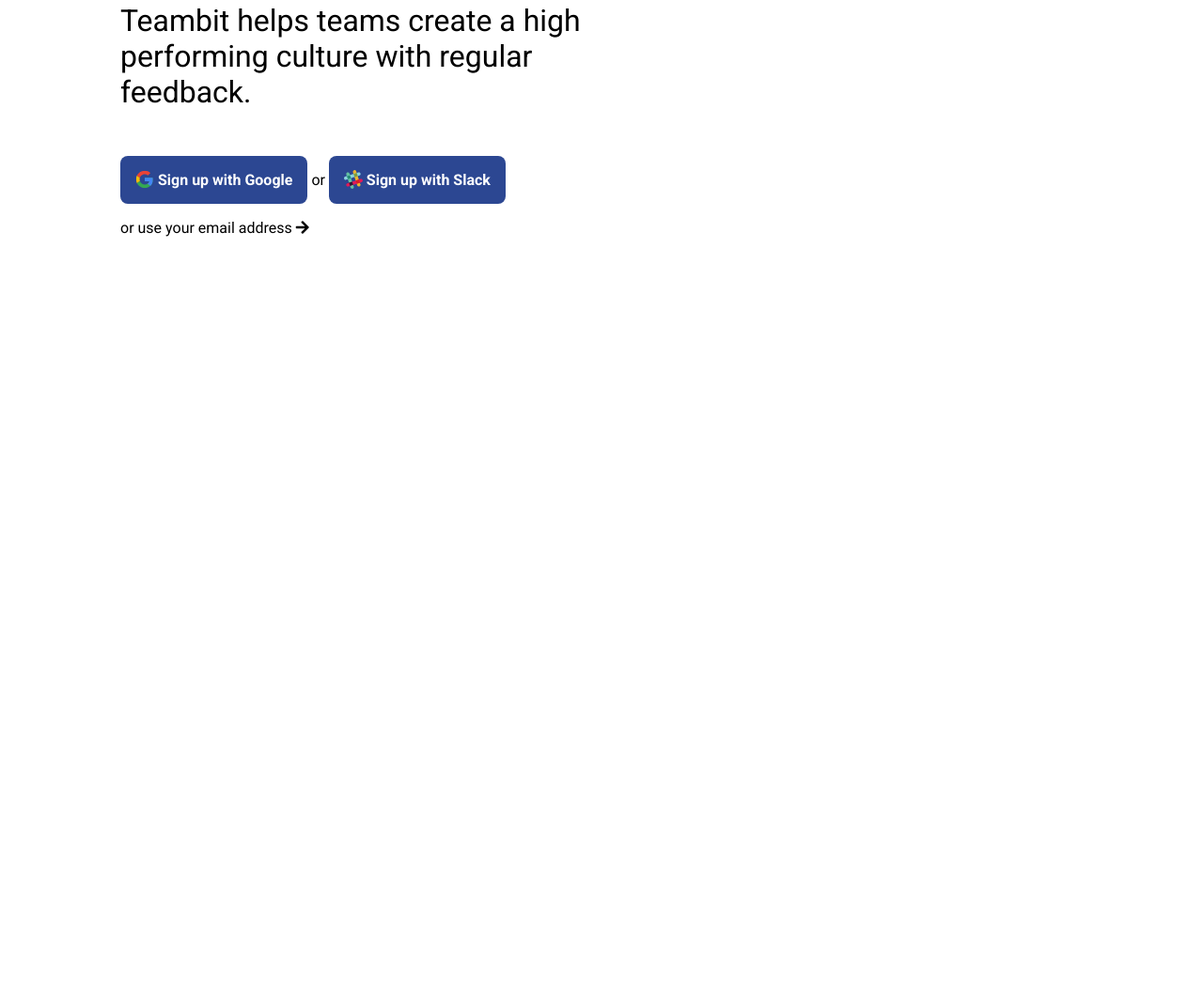
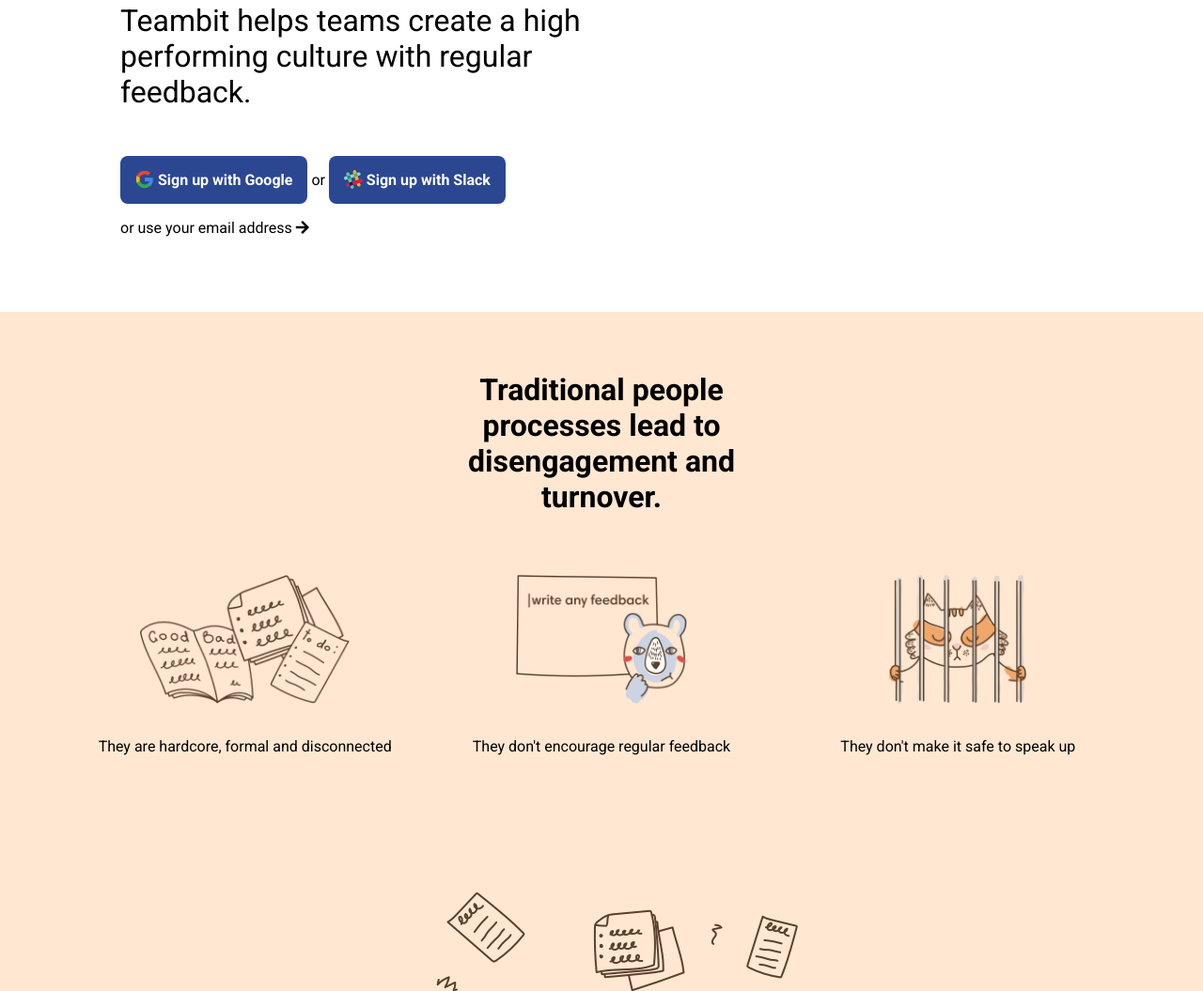
Before and after one commit to AndreiBurbulia/node-sass-teambit, a website: page index.html in a window 1280 px wide. Shown: the part 565-1620 px from the top of the page at 94% size. Before the commit the page ends 897 px from the top, so only its background shows below. Drawn offline with Linux system fonts and the light colour scheme.

Commit message:
Section 1 complete

```diff
--- a/index.html
+++ b/index.html
@@ -79,7 +79,64 @@
 
 
     <!-- Site Main -->
-    <main id="site_main"></main>
+    <main id="site_main">
+
+        <!-- Section Traditional -->
+        <section class="traditional">
+            <div class="container">
+
+                <!-- Top -->
+                <h2>Traditional people processes lead to disengagement and turnover.</h2>
+                <div class="card_container">
+                    <div class="card">
+                        <img src="./dist/img/hardcore.png" alt="illustration of books">
+                        <p>They are hardcore, formal and disconnected</p>
+                    </div>
+                    <div class="card">
+                        <img src="./dist/img/nofeedback.png" alt="illustration with write no feedback">
+                        <p>They don't encourage regular feedback</p>
+                    </div>
+                    <div class="card">
+                        <img src="./dist/img/notsafe.png" alt="illustration of no safe">
+                        <p>They don't make it safe to speak up</p>
+                    </div>
+                </div>
+                <img src="./dist/img/before.png" alt="Illustration of bunny with book">
+
+                <hr>
+
+                <!-- Bottom -->
+                <h2>If doesn't have to be like that. Teambit is a modern solution that teammates love.</h2>
+                <div class="card_container">
+                    <div class="card">
+                        <img src="./dist/img/lightweight.png" alt="illustration of chat and coppa">
+                        <p>It's lightweight fun and interconnected</p>
+                    </div>
+                    <div class="card">
+                        <img src="./dist/img/feedbacksuggestions.png" alt="illustration with feedback suggestion">
+                        <p>It encourages regular feedback with contextual requests</p>
+                    </div>
+                    <div class="card">
+                        <img src="./dist/img/safe.png" alt="illustration of no safe">
+                        <p>It creates a safe environment dialog</p>
+                    </div>
+                </div>
+                <img src="./dist/img/after.png" alt="Illustration of bunny with book">
+
+                <h2>Here is how it works</h2>
+
+
+            </div>
+        </section>
+        <!-- /Section Traditional -->
+
+        <!-- Section Presentation -->
+        <!-- /Section Presentation -->
+
+        <!-- Section See -->
+        <!-- /Section See -->
+
+    </main>
     <!-- /Site Main -->
 
     <!-- Site Footer -->
--- a/src/app.scss
+++ b/src/app.scss
@@ -14,6 +14,20 @@
     .container{
     width: $container_width;
     margin: auto;
-
     }
 }
+
+
+/* Main*/
+
+@import 'partials/traditional';
+
+/*Traditional*/
+.traditional{
+    background-color: $secondary_bg_color;
+
+    .container{
+        width: $container_width;
+        margin: auto;
+    }
+}
--- /dev/null
+++ b/src/partials/_traditional.scss
@@ -0,0 +1,41 @@
+.traditional{
+    .container{
+        display: flex;
+        flex-direction: column;
+        justify-content: center;
+        align-items: center;
+
+        h2{
+            width: 40%;
+            font-size: 2rem;
+            text-align: center;
+            margin: 4rem 0 4rem 0;
+        }
+
+        .card_container{
+            display: flex;
+
+            .card{
+                width: calc(100% /3);
+                text-align: center;
+
+                img{
+                    height: 50%;
+                    padding-bottom: 2rem;
+                }
+            }
+        }
+
+        &>img{
+            margin-bottom: 8rem;
+        }
+
+        hr{
+            width: 100%;
+        }
+
+
+
+
+    }
+}
```
Also changed, not shown: dist/css/app.css.
